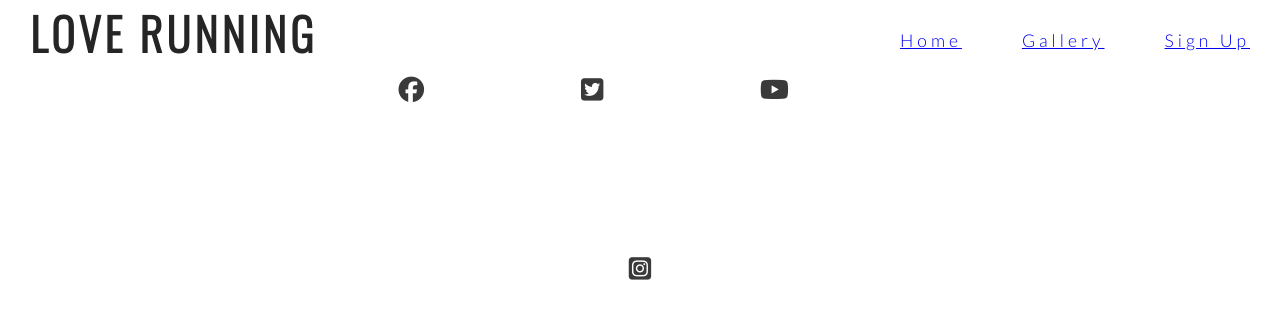
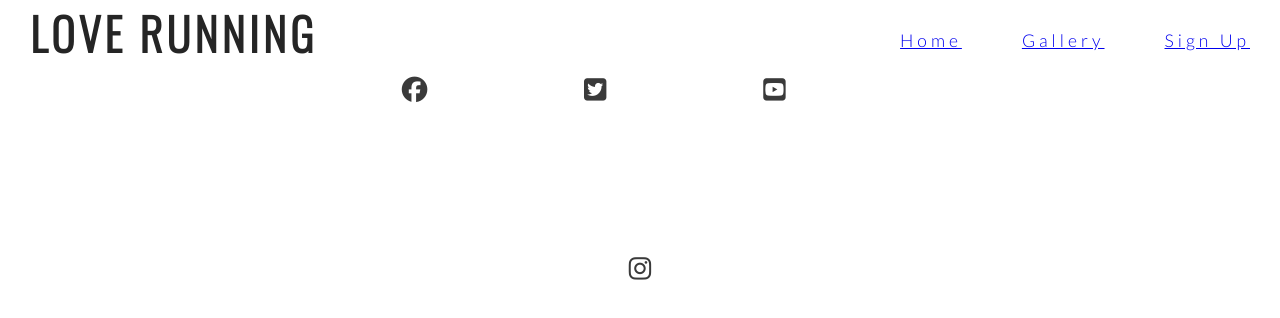
Before and after one commit to Charte-dot/love-running, a plain HTML site: page gallery.html in a window 1280 px wide. Drawn offline with nearby package versions, Linux system fonts and the light colour scheme.

Commit message:
Add core html elements to gallery page

```diff
--- a/gallery.html
+++ b/gallery.html
@@ -44,10 +44,10 @@
                 aria-label="Visit our Twitter page (opens in a new tab)"><i class="fab fa-twitter-square"></i></i></a>
 
                 <a href="https://youtube.com" target="_blank" rel="noopener"
-                aria-label="Visit our Youtube page (opens in a new tab)"><i class="fab fa-youtube"></i></a>
+                aria-label="Visit our Youtube page (opens in a new tab)"><i class="fab fa-youtube-square"></i></a>
 
                 <a href="https://instagram.com" target="_blank" rel="noopener"
-                aria-label="Visit our Instagram page (opens in a new tab)"><i class="fab fa-instagram-square"></i></i></a>
+                aria-label="Visit our Instagram page (opens in a new tab)"><i class="fab fa-instagram"></i></i></a>
 
             </li>
 
```
Also changed, not shown: index.html (+1 -1 lines).
